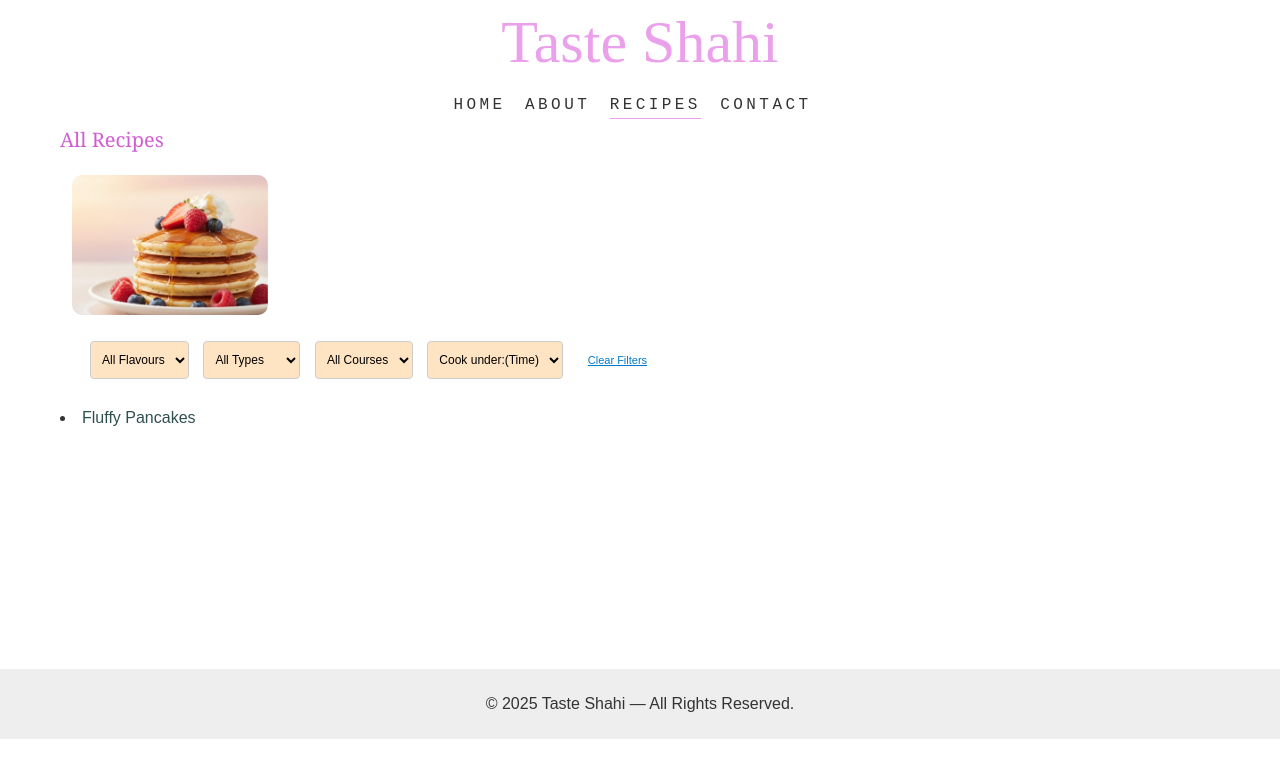
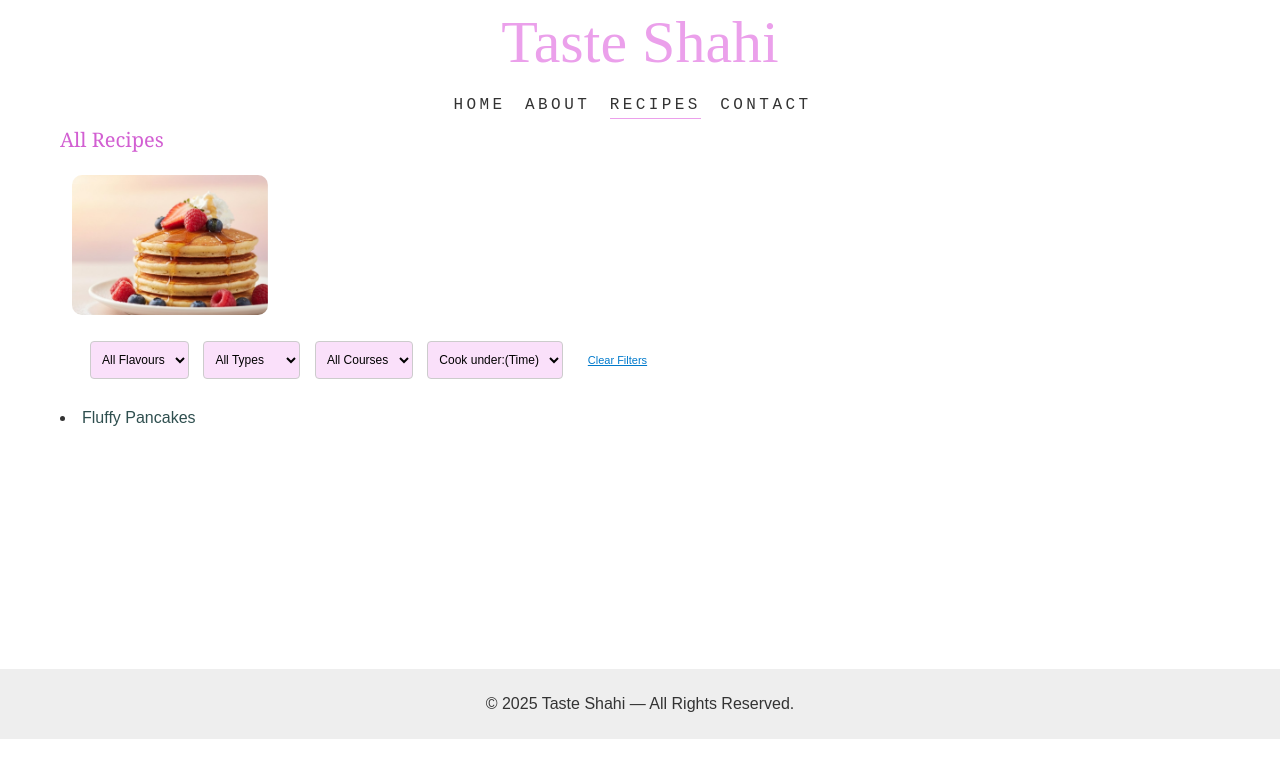
Before and after one commit to swad-rajsi/swad-rajsi.github.io, a Jekyll site: the page built from recipes/recipeList.md, in a window 1280 px wide. Shown: the top 778 px of the page. Built offline with Jekyll 4.4.1, drawn with Linux system fonts in a browser that asks for light colours.

Commit message:
color change

```diff
--- a/assets/style.css
+++ b/assets/style.css
@@ -260,12 +260,14 @@ input::placeholder {
 .recipe-search select {
   margin-right: 10px;
   padding: 5px;
+  cursor: pointer;
   font-size: 12px;
   font-family: sans-serif;
 }
 
 .recipe-search-select {
-  background-color: bisque;
+  background-color: #fae0fa;
+  cursor: pointer;
   border-radius: 4px;
   border: 1px solid #ccc;
   padding:10px 7px 10px 7px !important;
```
